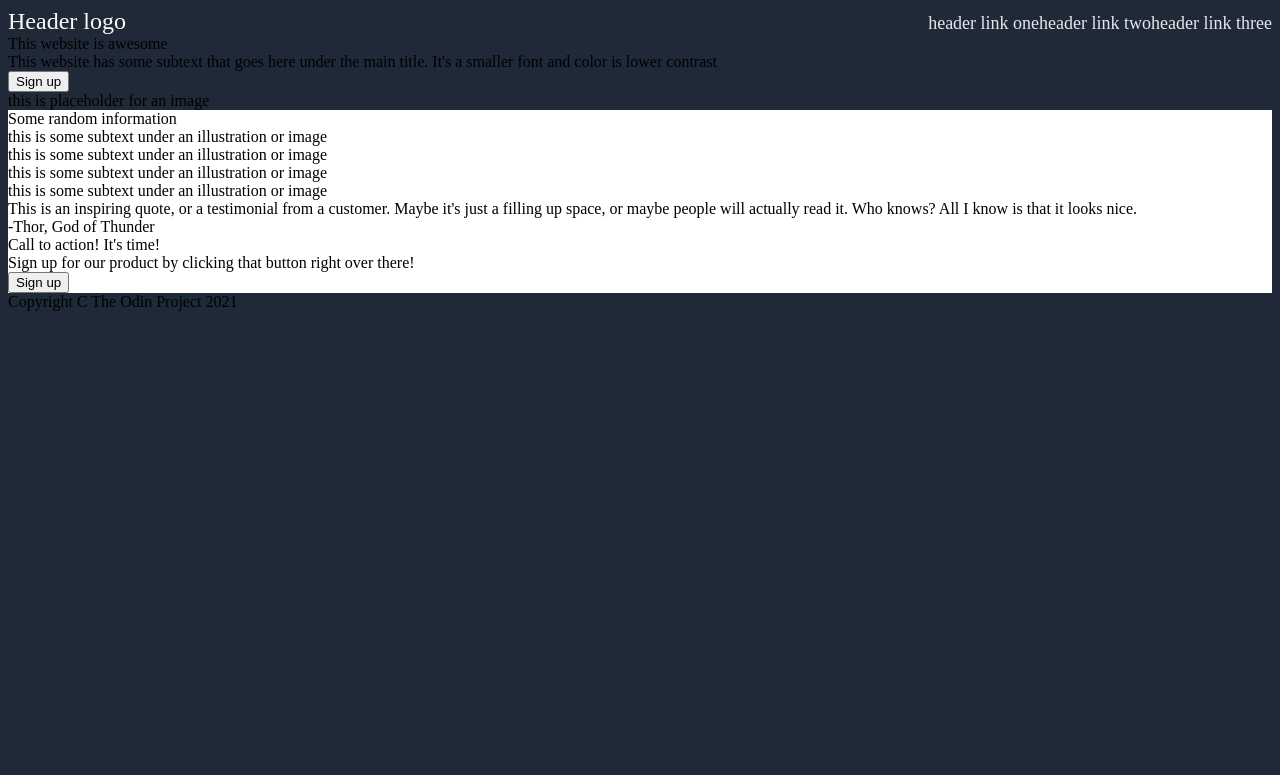
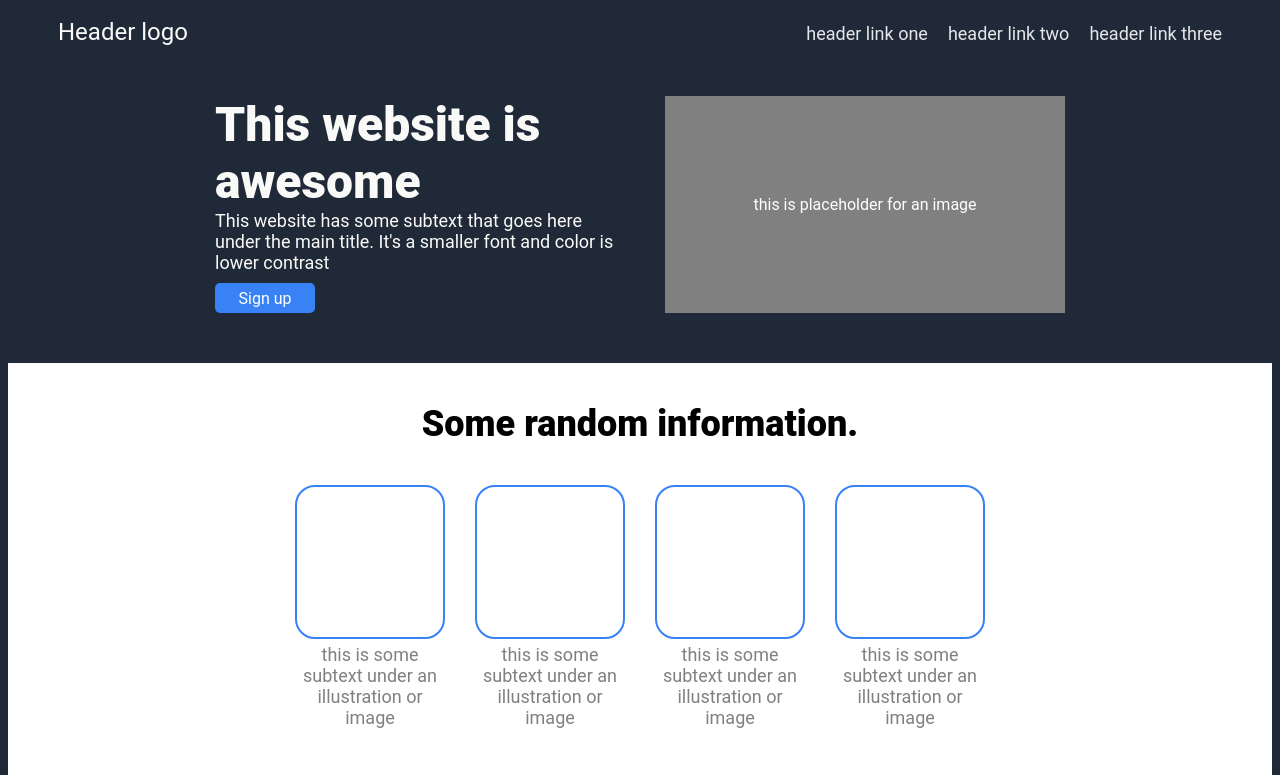
Before and after one commit to sofa-a/landing-page, a plain HTML site: page index.html in a window 1280 px wide. Shown: the top 775 px of the page. Drawn offline with Linux system fonts and the light colour scheme.

Commit message:
drafted the styling for the header and first to third sections

```diff
--- a/index.html
+++ b/index.html
@@ -21,39 +21,41 @@
                     <div class="first-text">This website has some subtext that goes here
                         under the main title. It's a smaller font and color is lower
                         contrast </div>
-                    <button>Sign up</button>
+                    <div class="first-button">Sign up</div>
                 </div>
                 <div class="first-placeholder">this is placeholder for an image</div>
             </div>
+            <div class="second-heading">Some random information.</div>
             <div class="second">
-                <div class="second-heading">Some random information</div>
-                <div class="second-container-one">
+                <div class="second-container">
                     <div class="second-placeholder"> </div>
                     <div class="second-text"> this is some subtext under an
                     illustration or image </div>
                 </div>
-                <div class="second-container-two">
+                <div class="second-container">
                     <div class="second-placeholder"> </div>
                     <div class="second-text"> this is some subtext under an
                     illustration or image </div>
                 </div>
-                <div class="second-container-three">
+                <div class="second-container">
                     <div class="second-placeholder"> </div>
                     <div class="second-text"> this is some subtext under an
                     illustration or image </div>
                 </div>
-                <div class="second-container-four">
+                <div class="second-container">
                     <div class="second-placeholder"> </div>
                     <div class="second-text"> this is some subtext under an
                     illustration or image </div>
                 </div>
             </div>
             <div class="third">
-                <div class="third-quote">This is an inspiring quote, or a testimonial
-                    from a customer. Maybe it's just a filling up space, or maybe
-                    people will actually read it. Who knows? All I know is that it
-                    looks nice. </div>
+                <div class="third-container">
+                    <div class="third-quote"><em>This is an inspiring quote, or
+                    a testimonial from a customer. Maybe it's just a filling up
+                    space, or maybe people will actually read it. Who knows?
+                    All I know is that it looks nice. </em></div>
                 <div class="third-reference">-Thor, God of Thunder</div>
+                </div>
             </div>
             <div class="fourth">
                 <div class="fourth-left">
--- a/style.css
+++ b/style.css
@@ -1,4 +1,5 @@
 body {
+    font-family: 'Hero text', roboto, sans-serif;
     background-color: #1F2937;
     display: flex;
     flex-direction: column;
@@ -6,12 +7,12 @@ body {
 }
 
 ul {
-    margin: 0;
-    margin-left: auto;
+    margin: 0 50px 0 auto;
     padding: 0;
     list-style-type: none;
 
     display: flex;
+    gap: 20px;
 }
 
 a {
@@ -25,6 +26,8 @@ a {
     background-color: #1F2937;
     color: #F9FAF8;
     font-size: 24px;
+    margin-left: 50px;
+    margin-top: 10px;
     display: flex;
 }
 
@@ -34,7 +37,105 @@ a {
 
 .first {
     background-color: #1F2937;
+    padding: 50px;
+
+    display: flex;
+    justify-content: center;
+    flex: auto;
+    gap: 50px;
 }
+
+.first-left {
+    width: 400px;
+}
+
+.first-heading {
+    color: #F9FAF8;
+    font-size: 48px;
+    font-weight: 900;
+}
+
+.first-text {
+    color: #F9FAF8;
+    font-size: 18px;
+}
+
+.first-placeholder {
+    background-color: grey;
+    color: white;
+    width: 400px;
+
+    flex: none;
+    display: flex;
+    justify-content: center;
+    align-items: center;
+}
+
+.first-button {
+    background-color: #3882F6;
+    color: white;
+    margin-top: 10px;
+    width: 100px;
+    height: 30px;
+    border-radius: 5px;
+
+    display: flex;
+    justify-content: center;
+    align-items: center;
+}
+
+.second-heading {
+    font-size: 36px;
+    font-weight: 900;
+    text-align: center;
+    margin: 40px;
+}
+
+.second {
+    display: flex;
+    justify-content: center;
+    gap: 30px;
+    padding-bottom: 50px;
+}
+
+.second-container {
+    width: 150px;
+}
+
+.second-placeholder {
+    height: 150px;
+    border: 2px solid #3882F6;
+    border-radius: 20px;
+}
+
+.second-text {
+    color: grey;
+    font-size: 18px;
+    text-align: center;
+    margin-top: 5px;
+}
+
+.third {
+    background-color: #E5E7EB;
+    color: #1F2937;
+    font-size: 36px;
+    height: 500px;
+    display: flex;
+    justify-content: center;
+}
+
+.third-container {
+    width: 750px;
+    display: flex;
+    flex-direction: column;
+    justify-content: center;
+}
+
+.third-reference {
+    display: flex;
+    justify-content: flex-end;
+}
+
 
 .footer {
     flex: initial;
```
